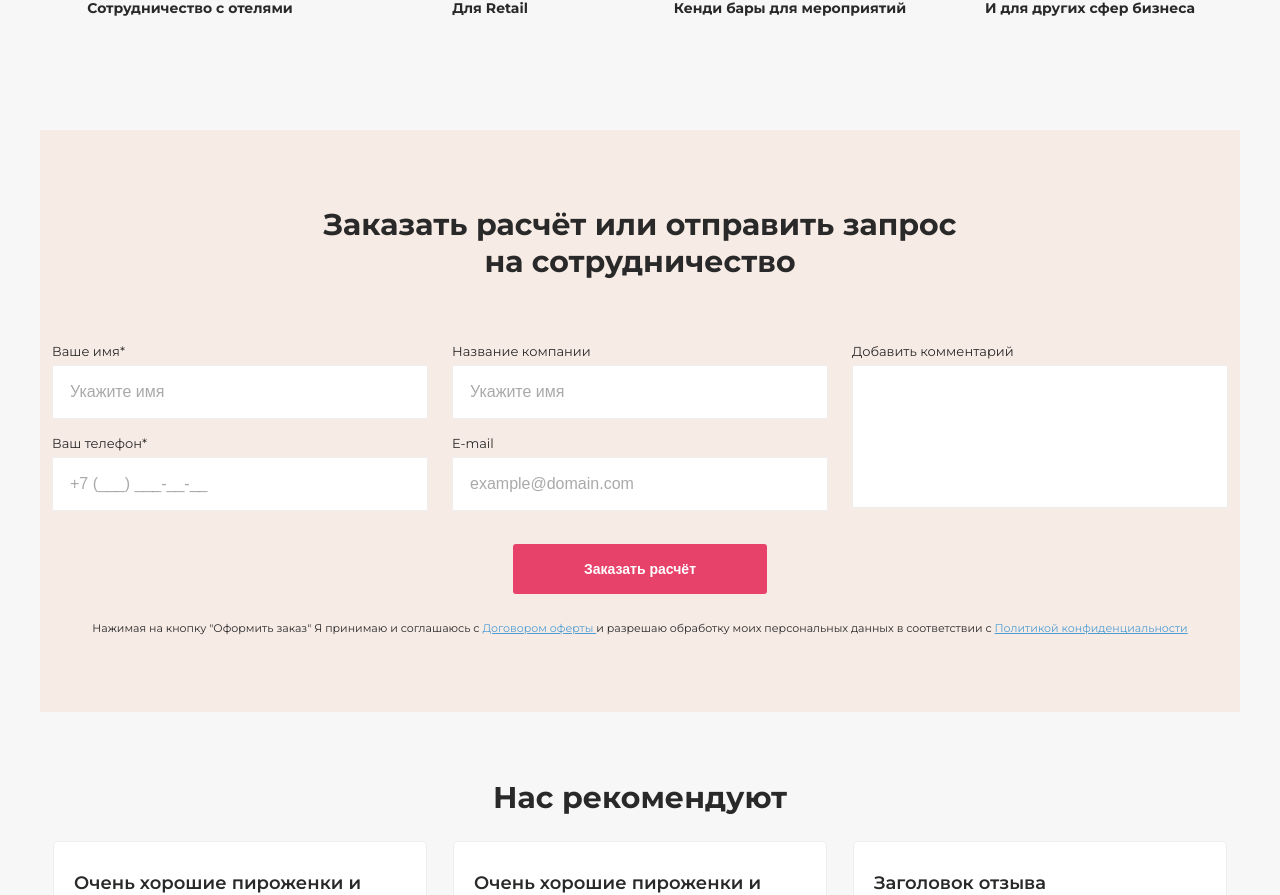
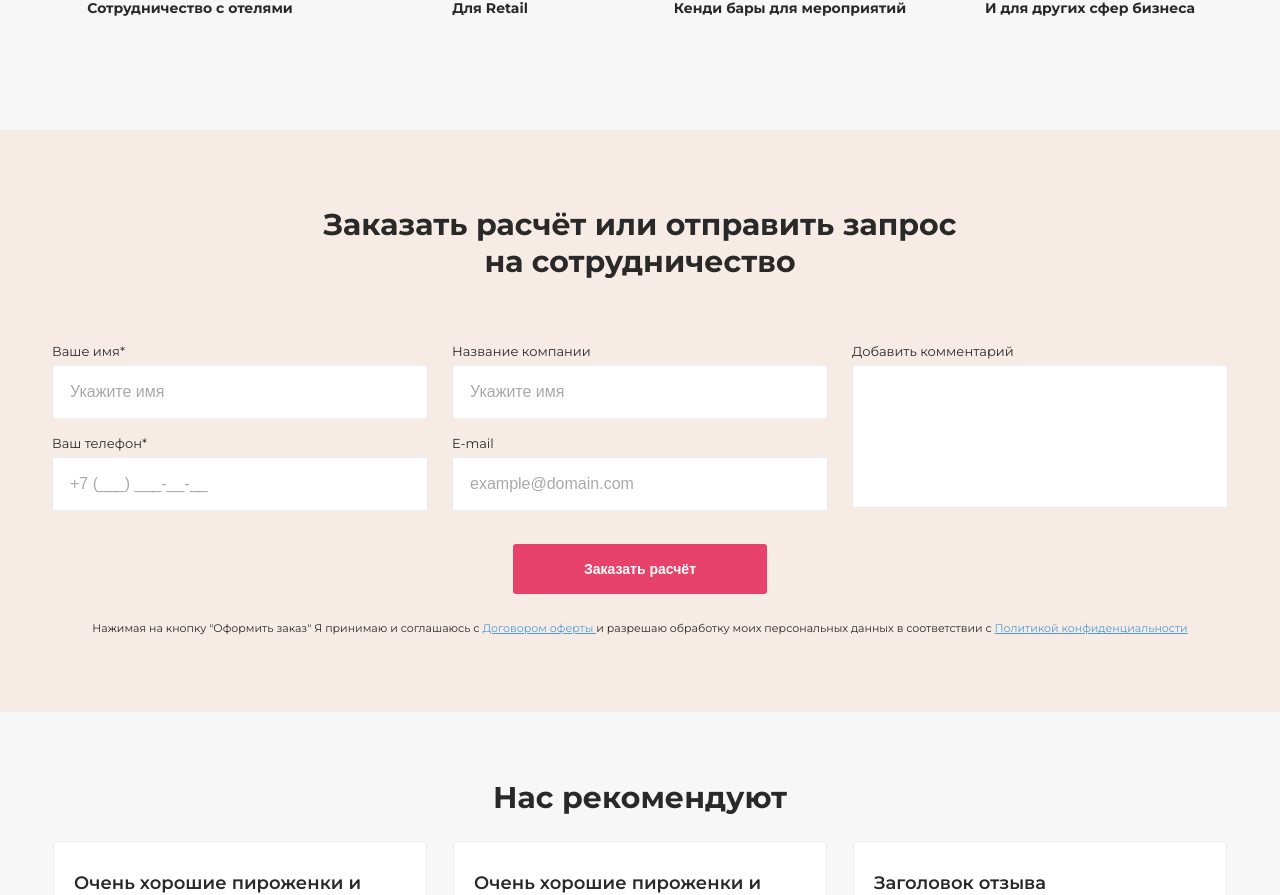
Before and after one commit to ITboo/next-macaron, a Next.js app: page /pages/wholesale in a window 1280 px wide. Shown: the part 1174-2069 px from the top of the page. Built offline with nearby package versions, Linux system fonts and the light colour scheme.

Commit message:
refactor: stretch order background

```diff
--- a/src/app/pages/wholesale/page.module.css
+++ b/src/app/pages/wholesale/page.module.css
@@ -167,7 +167,6 @@
 
 .wholesale-order {
   padding: 76px 0px 76px 0px;
-  background-color: #F7EBE5;
   display: flex;
   flex-direction: column;
   align-items: center;
@@ -362,3 +361,7 @@
   font-size: 16px;
   color: rgba(41, 41, 41, 40%);
 }
+
+.bg {
+  background-color: #F7EBE5;
+}
--- a/src/app/pages/wholesale/page.tsx
+++ b/src/app/pages/wholesale/page.tsx
@@ -132,6 +132,7 @@ const Wholesale = () => {
           </div>
         </div>
       </Container>
+      <div className={styles.bg}>
       <Container>
         <div className={styles['wholesale-order']}>
           <h3 className={styles['minor-heading']}>Заказать расчёт или отправить запрос на сотрудничество</h3>
@@ -197,6 +198,7 @@ const Wholesale = () => {
           </div>
         </div>
       </Container>
+      </div>
       <Container>
         <div className={styles['wholesale-reviews']}>
           <h3 className={styles['minor-heading']}>Нас рекомендуют</h3>
```
